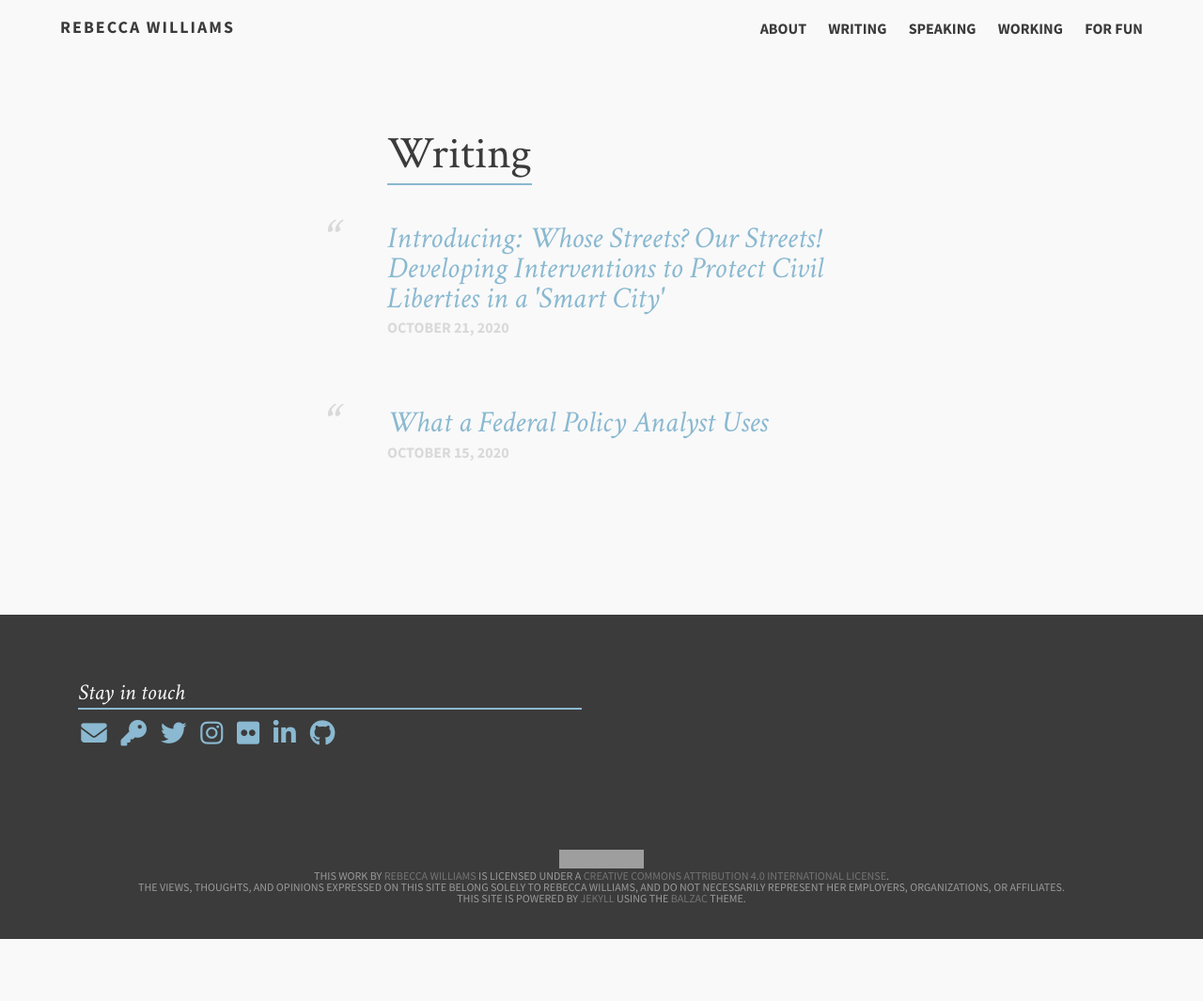
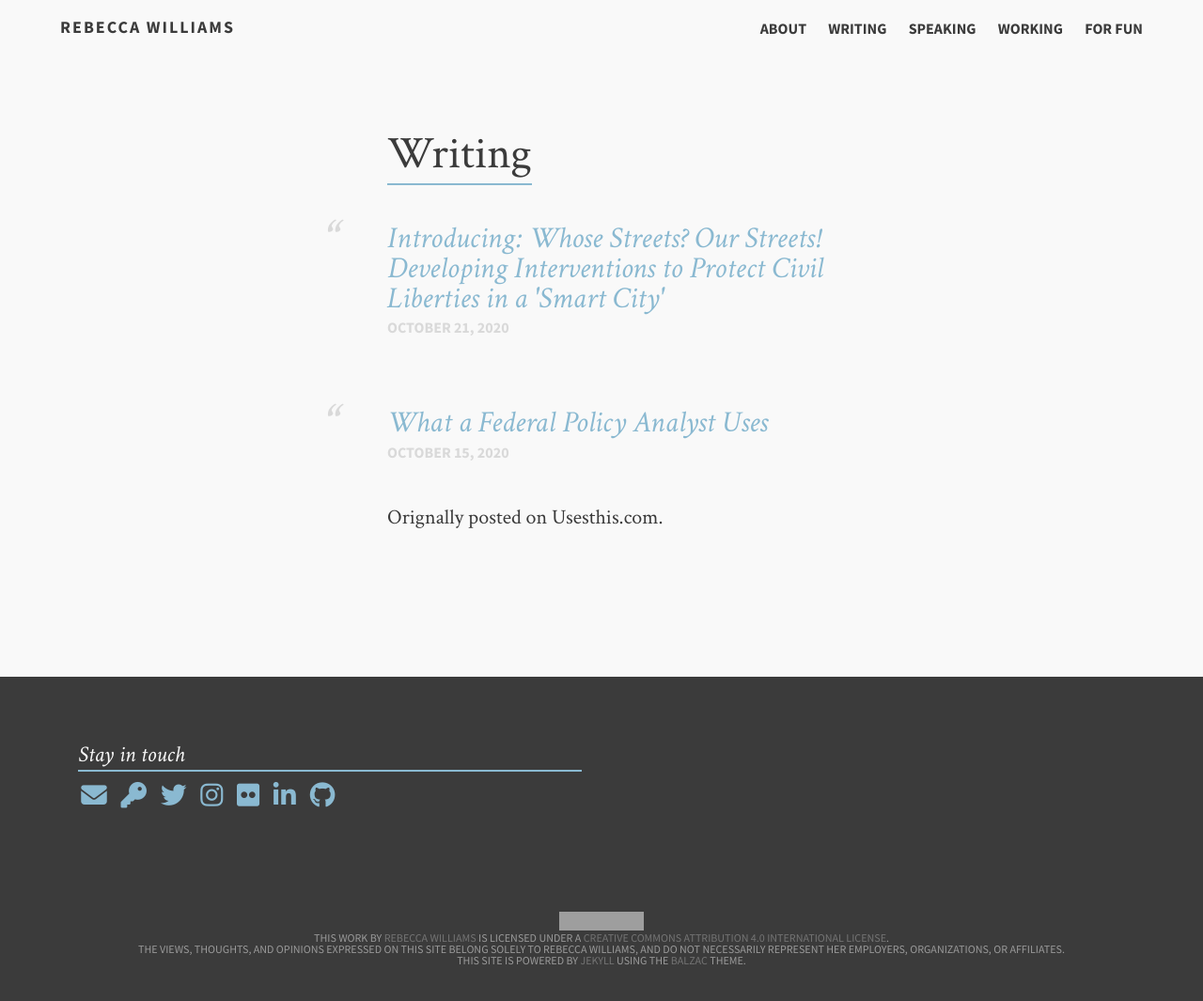
Before and after one commit to rebeccawilliams/rebeccawilliams.us, a Jekyll site: the page built from writing.md, in a window 1280 px wide. Shown: the whole page at 94% size. Built offline with Jekyll 4.4.1, drawn with Linux system fonts in a browser that asks for light colours; nearby versions of some CDN libraries; before the commit the page ends 999 px from its top, so only the background shows below that; grey boxes are pictures that could not be loaded.

Commit message:
Update 2020-10-15-Uses-This.md

```diff
--- a/_posts/2020-10-15-Uses-This.md
+++ b/_posts/2020-10-15-Uses-This.md
@@ -2,7 +2,7 @@
 layout: post
 title: What a Federal Policy Analyst Uses
 featured-image: "https://usesthis.com/images/interviews/rebecca.williams/portrait.jpg"
-date: 2020-10-15
+description: Orignally posted on <a href="https://usesthis.com/interviews/rebecca.williams/>Usesthis.com</a>.
 ---
 
 <img src="https://usesthis.com/images/interviews/rebecca.williams/portrait.jpg">
```
